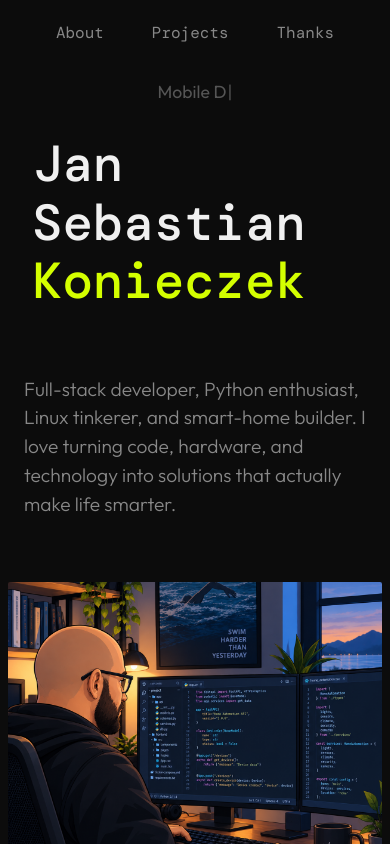
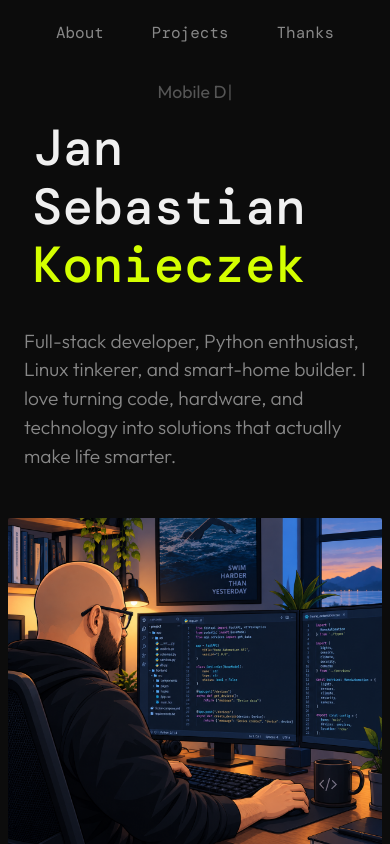
Before and after one commit to koleks92/portfolio, a React (Vite) app: page / in a window 390 px wide. Shown: the top 844 px of the page. Built offline with nearby package versions, Linux system fonts and the light colour scheme; a web font is replaced by a local one.

Commit message:
fix: Fix spacing on mobile

```diff
--- a/src/components/Hero/Hero.module.css
+++ b/src/components/Hero/Hero.module.css
@@ -118,14 +118,6 @@ img {
     padding: 1rem 0 0;
   }
 
-  .nameContainer {
-    margin: 1rem 0;
-  }
-
-  .aboutText {
-    margin: 1rem 0;
-  }
-
   .imageContainer {
     margin-top: 1rem;
     max-height: 40vh;
```
